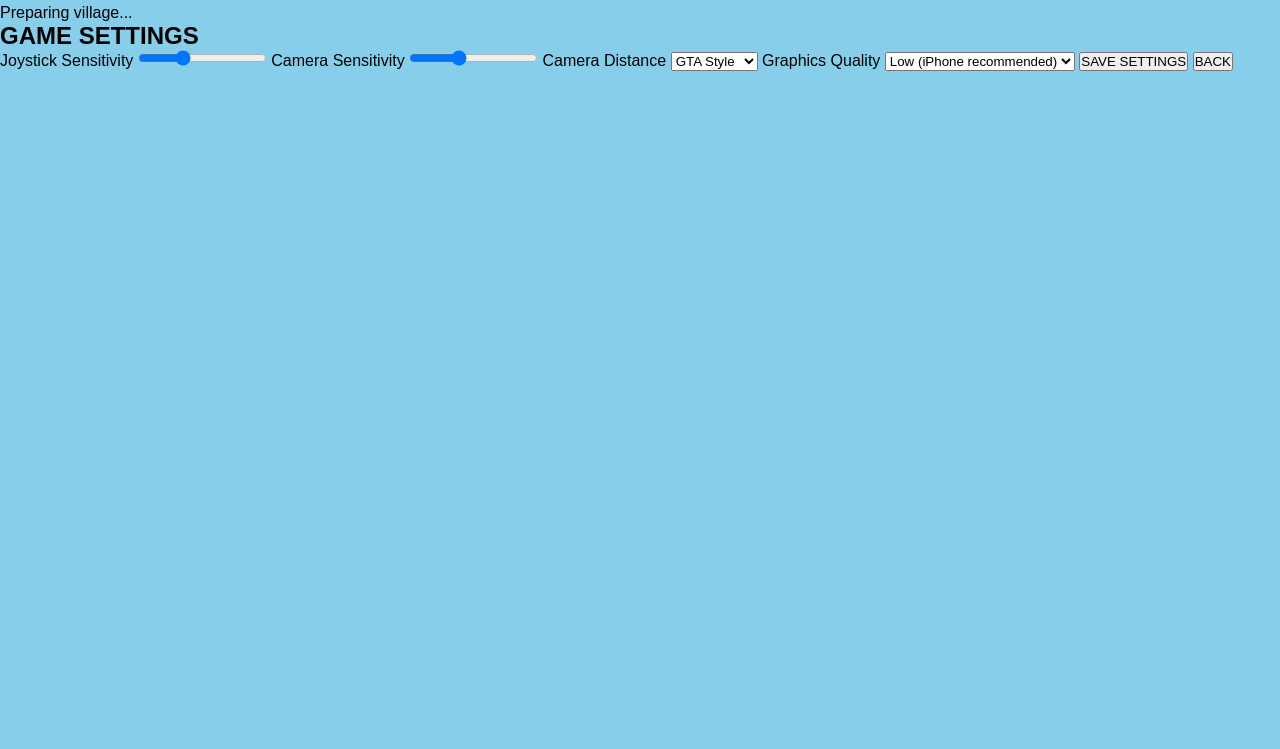
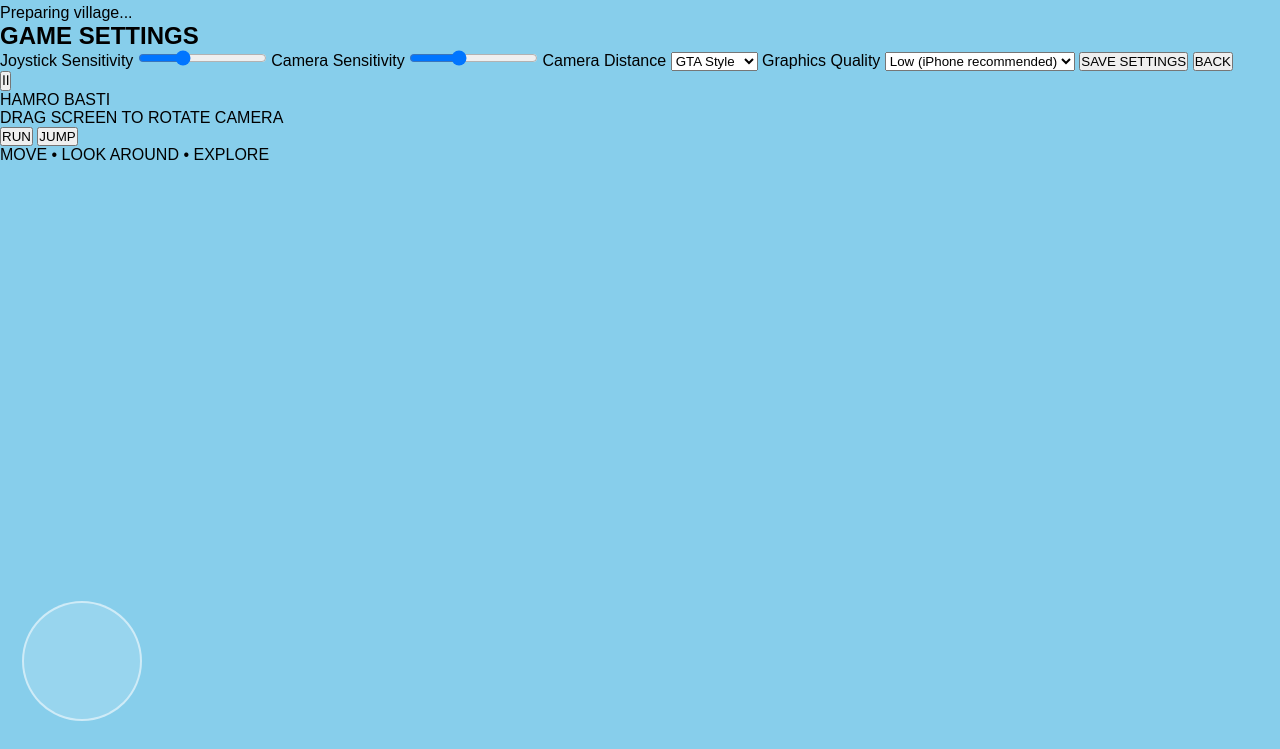
Before and after one commit to mayushshrestha557-a11y/Mayush.gameplay-, a website: page index.html in a window 1280 px wide. Shown: the part 51-800 px from the top of the page. Drawn offline with Linux system fonts and the light colour scheme.

Commit message:
Update index.html

```diff
--- a/index.html
+++ b/index.html
@@ -110,5 +110,25 @@
   </div>
 </div>
 
+  <div id="hbHUD">
+  <button id="hbPause">Ⅱ</button>
+
+  <div id="miniMapFrame">
+    <canvas id="miniMap" width="256" height="256"></canvas>
+  </div>
+
+  <div id="hbLocation">HAMRO BASTI</div>
+  <div id="hbTouchHelp">DRAG SCREEN TO ROTATE CAMERA</div>
+
+  <div id="joystick">
+    <div id="joystickKnob"></div>
+  </div>
+
+  <button id="hbRun">RUN</button>
+  <button id="hbJump">JUMP</button>
+
+  <div id="hbHint">MOVE • LOOK AROUND • EXPLORE</div>
+</div>
+
 </body>
 </html>
```
